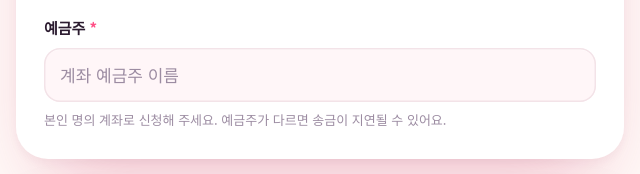
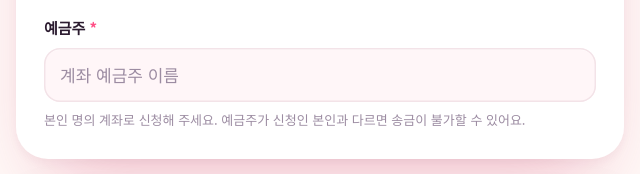
Before and after one commit to camtalkmate/camtalkmate-site, a plain HTML site: page withdraw.html in a window 1280 px wide. Shown: the part 1627-1801 px from the top of the page, 320-960 px from the left. Drawn offline with Linux system fonts and the light colour scheme.

Commit message:
출금신청: 예금주가 본인과 다르면 송금 불가할 수 있음으로 안내 변경
Co-Authored-By: Claude Opus 5.5 <noreply@anthropic.com>
Claude-Session: https://claude.ai/code/session_01R65SrEtcnBjF59mZ6zrw7o

```diff
--- a/withdraw.html
+++ b/withdraw.html
@@ -96,7 +96,7 @@
       <div class="fm-field">
         <label for="holder">예금주 <i>*</i></label>
         <input id="holder" name="holder" type="text" placeholder="계좌 예금주 이름" autocomplete="name" maxlength="20" required>
-        <p class="fm-hint">본인 명의 계좌로 신청해 주세요. 예금주가 다르면 송금이 지연될 수 있어요.</p>
+        <p class="fm-hint">본인 명의 계좌로 신청해 주세요. 예금주가 신청인 본인과 다르면 송금이 불가할 수 있어요.</p>
       </div>
     </section>
 
```
